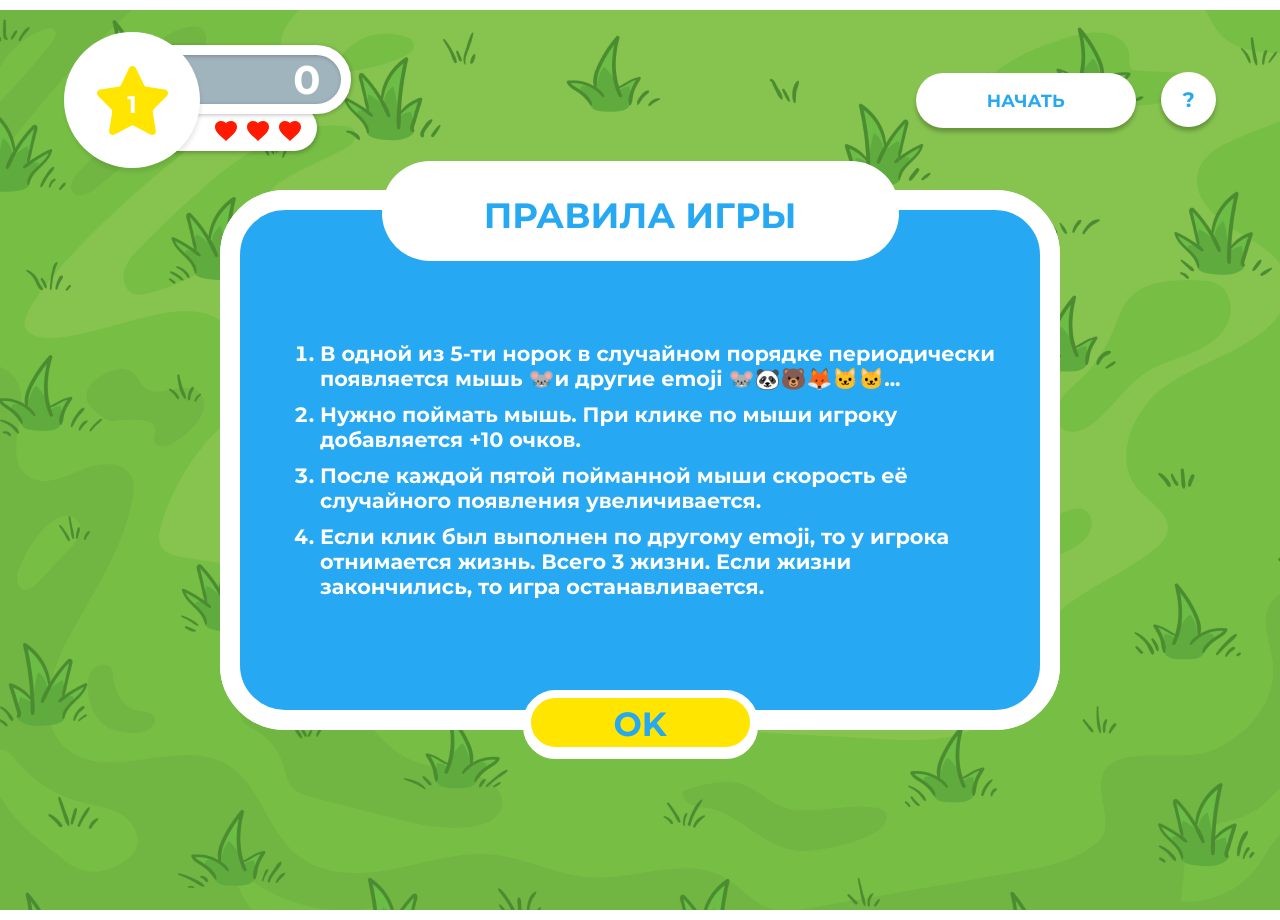
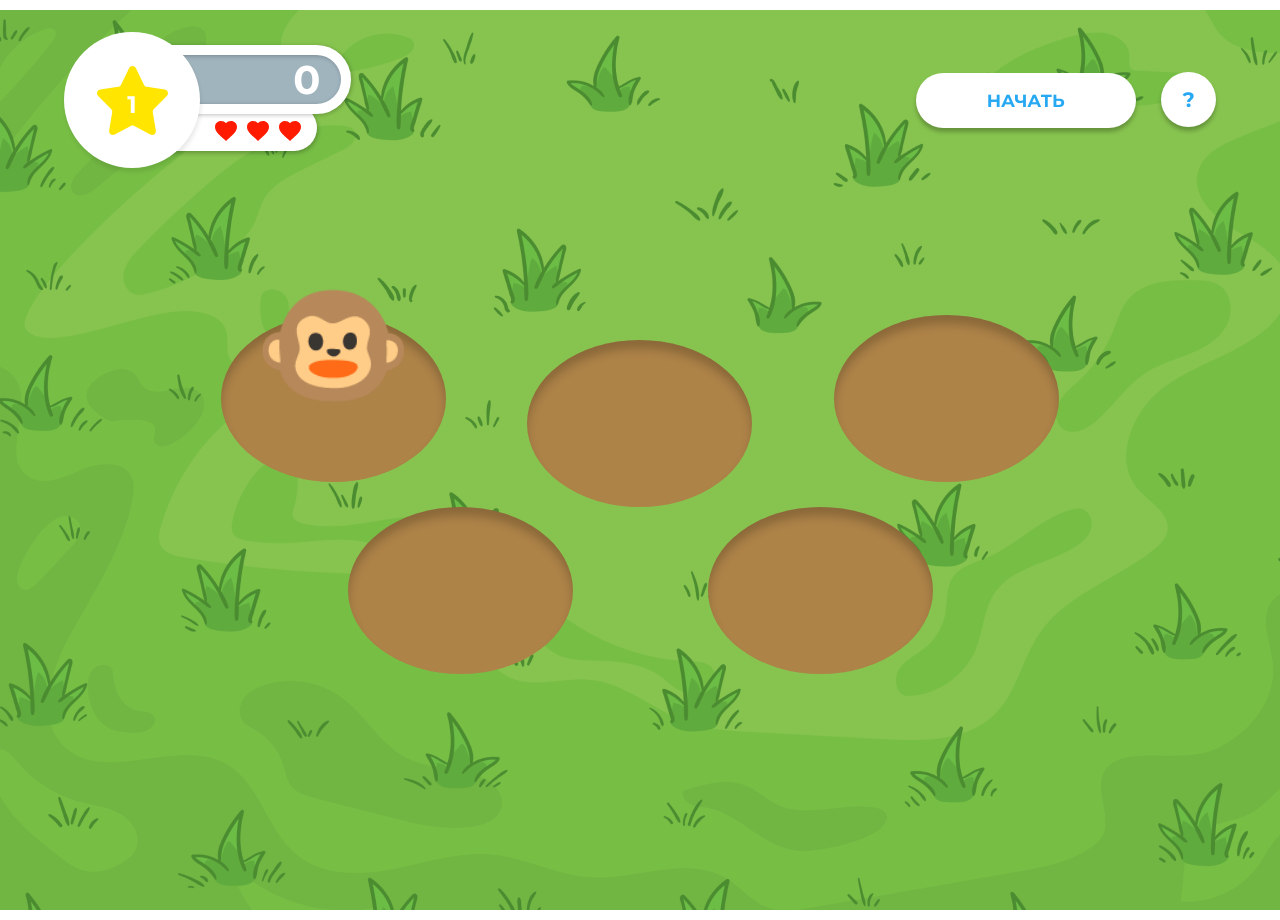
Before and after one commit to WebHeroSchool/study_js_final, a plain HTML site: page index.html in a window 1280 px wide. Both pictures are taken after a click on the button "НАЧАТЬ". Drawn offline with Linux system fonts and the light colour scheme; a web font is replaced by a local one.

Commit message:
edit html, css, add js

```diff
--- a/css/style.css
+++ b/css/style.css
@@ -1,5 +1,6 @@
 body {
   font-family: 'Montserrat', sans-serif;
+  font-weight: 700;
   margin: 10px auto;
 }
 
@@ -115,6 +116,10 @@ body {
   cursor: pointer;
 }
 
+.btn:focus {
+  display: none;
+}
+
 .control__start-btn {
   min-width: 220px;
   font-size: 1.1rem;
@@ -143,11 +148,26 @@ body {
 }
 
 .zone__mink {
+  display: flex;
+  justify-content: center;
+  align-items: flex-start;
   width: 225px;
   height: 167px;
   background: #AE8348;
   border-radius: 50%;
   box-shadow: inset 0px 9px 10px rgba(0, 0, 0, 0.2);
+}
+
+.mink__animal {
+  display: flex;
+  justify-content: center;
+  align-items: center;
+  position: relative;
+  top: -50px;
+}
+
+.animal-box {
+  font-size: 8rem;
 }
 
 .zone__mink:nth-of-type(2) {
@@ -237,5 +257,5 @@ body {
 }
 
 .popup {
-
+ display: none;
 }
--- a/index.html
+++ b/index.html
@@ -30,21 +30,20 @@
         </div>
       </div>
       <div class="nav__control">
-        <button type="button" class="btn control__start-btn">Начать</button>
+        <button type="button" class="btn control__start-btn" onclick="startGame();">Начать</button>
         <button type="button" class="btn control__rules-btn">?</button>
       </div>
     </section>
     <section class="game__zone">
       <div class="zone__box">
-        <div class="zone__mink"></div>
-        <div class="zone__mink"></div>
-        <div class="zone__mink">
-          <div class="mink__animal animal__mice"></div>
+        <div class="zone__mink" id="mink">
         </div>
-        <div class="zone__mink">
-          <div class="mink__animal animal__lion"></div>
+        <div class="zone__mink" id="mink"></div>
+        <div class="zone__mink" id="mink">
         </div>
-        <div class="zone__mink"></div>
+        <div class="zone__mink" id="mink">
+        </div>
+        <div class="zone__mink" id="mink"></div>
       </div>
     </section>
     <div class="popup popup__game-over">
@@ -61,14 +60,17 @@
         <p class="title__text">Правила игры</p>
       </div>
       <ol class="popup__list">
-        <li>В одной из 5-ти норок в случайном порядке периодически появляется мышь 🐭и другие emoji 🐭🐼🐻🦊🐱🐱... </li>
+        <li>В одной из 5-ти норок в случайном порядке периодически появляется мышь 🐭и другие emoji 🐭🐼🐻🦊🐱🐱...
+        </li>
         <li>Нужно поймать мышь. При клике по мыши игроку добавляется +10 очков.</li>
         <li>После каждой пятой пойманной мыши скорость её случайного появления увеличивается.</li>
-        <li>Если клик был выполнен по другому emoji, то у игрока отнимается жизнь. Всего 3 жизни. Если жизни закончились, то игра останавливается. </li>
+        <li>Если клик был выполнен по другому emoji, то у игрока отнимается жизнь. Всего 3 жизни. Если жизни
+          закончились, то игра останавливается. </li>
       </ol>
       <button type="button" class="btn popup__ok">OK</button>
     </div>
   </main>
+  <script src="js/action.js"></script>
 </body>
 
 </html>
--- /dev/null
+++ b/js/action.js
@@ -0,0 +1,69 @@
+function startGame() {
+
+
+const emojiArray = ['🦁', '🐵', '🦊', '🐱', '🐭', '🐹', '🐻', '🐨'];
+
+const getRandomEmoji = emojiArray[Math.floor(Math.random() * emojiArray.length -1 )];
+
+console.log(getRandomEmoji);
+
+const animalMink = document.createElement('div');
+
+animalMink.className = "mink__animal";
+
+animalMink.id = "mink-animal";
+
+document.getElementById("mink").appendChild(animalMink);
+
+const animalBox = document.createElement('span');
+
+animalBox.className = "animal-box";
+
+animalBox.id ="animal-box";
+
+document.getElementById("mink-animal").appendChild(animalBox);
+
+const addAnimal = document.createTextNode(getRandomEmoji);
+
+
+document.getElementById("animal-box").appendChild(addAnimal);
+
+}
+
+
+
+
+
+
+
+
+
+
+
+
+
+
+
+
+
+
+
+
+
+
+
+
+
+
+
+
+
+
+
+
+
+
+
+
+
+/*document.body.innerText = String.fromCodePoint();*/
```
